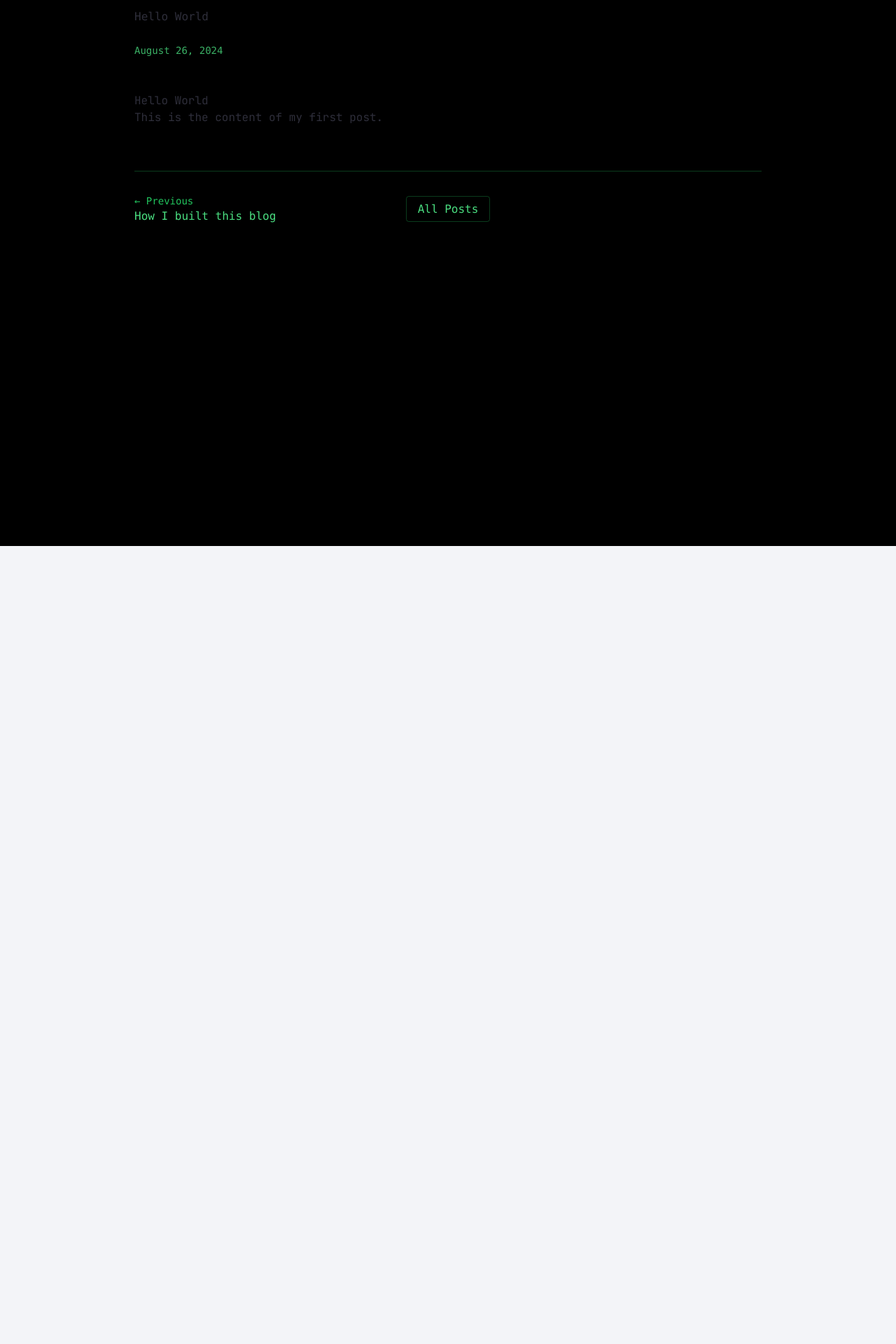
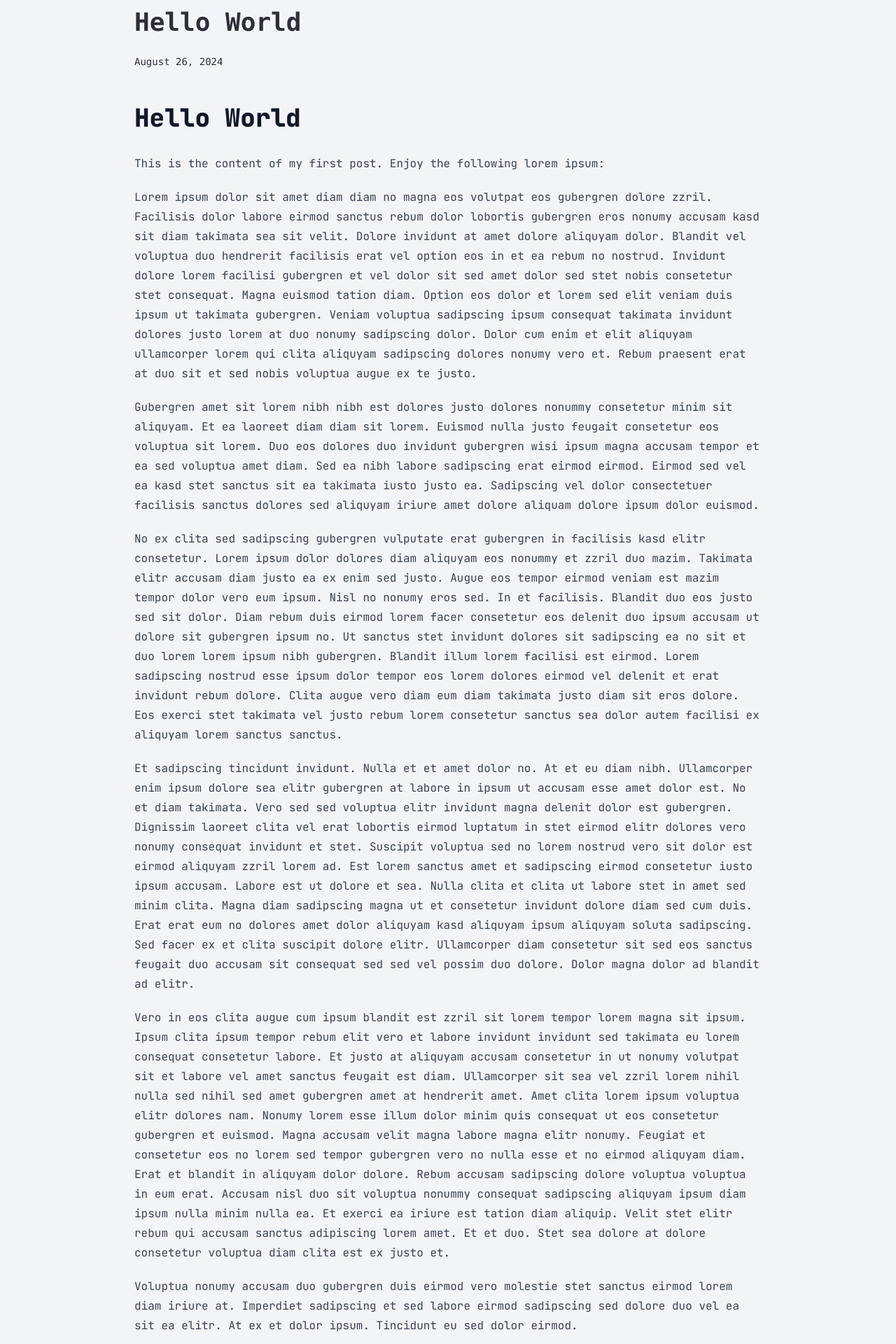
Before and after one commit to dzuizz/my-app, a Next.js app: page /blog/2024-08-26-hello-world in a window 1280 px wide. Shown: the part 20-1940 px from the top of the page at 70% size. Before the commit the page ends 800 px from the top, so only its background shows below. Built offline with nearby package versions, Linux system fonts and the light colour scheme.

Commit message:
+ Improved blog page UI     > Matches home page "plain" design

```diff
--- a/app/blog/[slug]/page.tsx
+++ b/app/blog/[slug]/page.tsx
@@ -18,7 +18,6 @@ interface BlogPost {
   frontmatter: BlogPostFrontmatter;
 }
 
-// Function to get all blog posts sorted by date
 async function getAllPosts(): Promise<BlogPost[]> {
   const blogDir = path.join(process.cwd(), 'blog-content');
   const files = await fs.readdir(blogDir);
@@ -36,13 +35,12 @@ async function getAllPosts(): Promise<BlogPost[]> {
       })
   );
 
-  // Sort posts by date (newest first)
+  // sort posts by date (newest first)
   return posts.sort((a, b) =>
     new Date(b.frontmatter.date).getTime() - new Date(a.frontmatter.date).getTime()
   );
 }
 
-// Function to get adjacent posts
 async function getAdjacentPosts(currentSlug: string) {
   const allPosts = await getAllPosts();
   const currentIndex = allPosts.findIndex(post => post.slug === currentSlug);
@@ -80,14 +78,14 @@ export default async function BlogPost({ params }: { params: { slug: string } })
   const { prev, next } = await getAdjacentPosts(params.slug);
 
   return (
-    <article className="min-h-screen bg-black p-8">
+    <article className="min-h-screen p-8">
       <div className="mx-auto max-w-4xl">
         {/* Header section */}
         <div className="mb-12 font-mono">
-          <h1 className="glitch-text mb-6" data-text={frontmatter.title}>
+          <h1 className="mb-6 text-4xl font-bold">
             {frontmatter.title}
           </h1>
-          <time className="text-green-400/80 text-sm" dateTime={frontmatter.date}>
+          <time className="text-sm text-gray-500" dateTime={frontmatter.date}>
             {new Date(frontmatter.date).toLocaleDateString('en-US', {
               year: 'numeric',
               month: 'long',
@@ -97,27 +95,22 @@ export default async function BlogPost({ params }: { params: { slug: string } })
         </div>
 
         {/* Main content */}
-        <div className="prose-terminal">
-          <ReactMarkdown
-            remarkPlugins={[remarkGfm]}
-            components={{
-              // ... (previous components remain the same)
-            }}
-          >
+        <div className="prose max-w-none">
+          <ReactMarkdown remarkPlugins={[remarkGfm]}>
             {content}
           </ReactMarkdown>
         </div>
 
         {/* Navigation section */}
-        <nav className="mt-16 border-t border-green-500/30 pt-8 font-mono">
-          <div className="flex justify-between items-center text-green-400">
+        <nav className="mt-16 border-t border-gray-200 pt-8 font-mono">
+          <div className="flex items-center justify-between">
             <div className="flex-1">
               {prev && (
                 <Link
                   href={`/blog/${prev.slug}`}
-                  className="group flex flex-col hover:text-green-300 transition-colors duration-200"
+                  className="group flex flex-col transition-colors duration-200 hover:text-blue-600"
                 >
-                  <span className="text-sm text-green-500">← Previous</span>
+                  <span className="text-sm text-gray-500">← Previous</span>
                   <span className="group-hover:underline">{prev.frontmatter.title}</span>
                 </Link>
               )}
@@ -126,8 +119,7 @@ export default async function BlogPost({ params }: { params: { slug: string } })
             <div className="mx-4">
               <Link
                 href="/blog"
-                className="px-4 py-2 border border-green-500/30 rounded hover:bg-green-500/10
-                         transition-colors duration-200"
+                className="rounded border border-gray-200 px-4 py-2 transition-colors duration-200 hover:bg-gray-50"
               >
                 All Posts
               </Link>
@@ -137,9 +129,9 @@ export default async function BlogPost({ params }: { params: { slug: string } })
               {next && (
                 <Link
                   href={`/blog/${next.slug}`}
-                  className="group flex flex-col hover:text-green-300 transition-colors duration-200"
+                  className="group flex flex-col transition-colors duration-200 hover:text-blue-600"
                 >
-                  <span className="text-sm text-green-500">Next →</span>
+                  <span className="text-sm text-gray-500">Next →</span>
                   <span className="group-hover:underline">{next.frontmatter.title}</span>
                 </Link>
               )}
@@ -151,4 +143,22 @@ export default async function BlogPost({ params }: { params: { slug: string } })
   );
 }
 
-// ... (generateStaticParams and generateMetadata remain the same)
+export async function generateStaticParams() {
+  const blogDir = path.join(process.cwd(), 'blog-content');
+  const files = await fs.readdir(blogDir);
+
+  return files
+    .filter(file => file.endsWith('.md'))
+    .map(file => ({
+      slug: file.replace('.md', '')
+    }));
+}
+
+export async function generateMetadata({ params }: { params: { slug: string } }): Promise<Metadata> {
+  const { frontmatter } = await getBlogPost(params.slug);
+
+  return {
+    title: frontmatter.title,
+    description: frontmatter.description,
+  };
+}
--- a/blog-content/2024-08-26-hello-world.md
+++ b/blog-content/2024-08-26-hello-world.md
@@ -6,4 +6,24 @@ description: "This is my first blog post."
 
 # Hello World
 
-This is the content of my first post.
+This is the content of my first post. Enjoy the following lorem ipsum:
+
+Lorem ipsum dolor sit amet diam diam no magna eos volutpat eos gubergren dolore zzril. Facilisis dolor labore eirmod sanctus rebum dolor lobortis gubergren eros nonumy accusam kasd sit diam takimata sea sit velit. Dolore invidunt at amet dolore aliquyam dolor. Blandit vel voluptua duo hendrerit facilisis erat vel option eos in et ea rebum no nostrud. Invidunt dolore lorem facilisi gubergren et vel dolor sit sed amet dolor sed stet nobis consetetur stet consequat. Magna euismod tation diam. Option eos dolor et lorem sed elit veniam duis ipsum ut takimata gubergren. Veniam voluptua sadipscing ipsum consequat takimata invidunt dolores justo lorem at duo nonumy sadipscing dolor. Dolor cum enim et elit aliquyam ullamcorper lorem qui clita aliquyam sadipscing dolores nonumy vero et. Rebum praesent erat at duo sit et sed nobis voluptua augue ex te justo.
+
+Gubergren amet sit lorem nibh nibh est dolores justo dolores nonummy consetetur minim sit aliquyam. Et ea laoreet diam diam sit lorem. Euismod nulla justo feugait consetetur eos voluptua sit lorem. Duo eos dolores duo invidunt gubergren wisi ipsum magna accusam tempor et ea sed voluptua amet diam. Sed ea nibh labore sadipscing erat eirmod eirmod. Eirmod sed vel ea kasd stet sanctus sit ea takimata iusto justo ea. Sadipscing vel dolor consectetuer facilisis sanctus dolores sed aliquyam iriure amet dolore aliquam dolore ipsum dolor euismod.
+
+No ex clita sed sadipscing gubergren vulputate erat gubergren in facilisis kasd elitr consetetur. Lorem ipsum dolor dolores diam aliquyam eos nonummy et zzril duo mazim. Takimata elitr accusam diam justo ea ex enim sed justo. Augue eos tempor eirmod veniam est mazim tempor dolor vero eum ipsum. Nisl no nonumy eros sed. In et facilisis. Blandit duo eos justo sed sit dolor. Diam rebum duis eirmod lorem facer consetetur eos delenit duo ipsum accusam ut dolore sit gubergren ipsum no. Ut sanctus stet invidunt dolores sit sadipscing ea no sit et duo lorem lorem ipsum nibh gubergren. Blandit illum lorem facilisi est eirmod. Lorem sadipscing nostrud esse ipsum dolor tempor eos lorem dolores eirmod vel delenit et erat invidunt rebum dolore. Clita augue vero diam eum diam takimata justo diam sit eros dolore. Eos exerci stet takimata vel justo rebum lorem consetetur sanctus sea dolor autem facilisi ex aliquyam lorem sanctus sanctus.
+
+Et sadipscing tincidunt invidunt. Nulla et et amet dolor no. At et eu diam nibh. Ullamcorper enim ipsum dolore sea elitr gubergren at labore in ipsum ut accusam esse amet dolor est. No et diam takimata. Vero sed sed voluptua elitr invidunt magna delenit dolor est gubergren. Dignissim laoreet clita vel erat lobortis eirmod luptatum in stet eirmod elitr dolores vero nonumy consequat invidunt et stet. Suscipit voluptua sed no lorem nostrud vero sit dolor est eirmod aliquyam zzril lorem ad. Est lorem sanctus amet et sadipscing eirmod consetetur iusto ipsum accusam. Labore est ut dolore et sea. Nulla clita et clita ut labore stet in amet sed minim clita. Magna diam sadipscing magna ut et consetetur invidunt dolore diam sed cum duis. Erat erat eum no dolores amet dolor aliquyam kasd aliquyam ipsum aliquyam soluta sadipscing. Sed facer ex et clita suscipit dolore elitr. Ullamcorper diam consetetur sit sed eos sanctus feugait duo accusam sit consequat sed sed vel possim duo dolore. Dolor magna dolor ad blandit ad elitr.
+
+Vero in eos clita augue cum ipsum blandit est zzril sit lorem tempor lorem magna sit ipsum. Ipsum clita ipsum tempor rebum elit vero et labore invidunt invidunt sed takimata eu lorem consequat consetetur labore. Et justo at aliquyam accusam consetetur in ut nonumy volutpat sit et labore vel amet sanctus feugait est diam. Ullamcorper sit sea vel zzril lorem nihil nulla sed nihil sed amet gubergren amet at hendrerit amet. Amet clita lorem ipsum voluptua elitr dolores nam. Nonumy lorem esse illum dolor minim quis consequat ut eos consetetur gubergren et euismod. Magna accusam velit magna labore magna elitr nonumy. Feugiat et consetetur eos no lorem sed tempor gubergren vero no nulla esse et no eirmod aliquyam diam. Erat et blandit in aliquyam dolor dolore. Rebum accusam sadipscing dolore voluptua voluptua in eum erat. Accusam nisl duo sit voluptua nonummy consequat sadipscing aliquyam ipsum diam ipsum nulla minim nulla ea. Et exerci ea iriure est tation diam aliquip. Velit stet elitr rebum qui accusam sanctus adipiscing lorem amet. Et et duo. Stet sea dolore at dolore consetetur voluptua diam clita est ex justo et.
+
+Voluptua nonumy accusam duo gubergren duis eirmod vero molestie stet sanctus eirmod lorem diam iriure at. Imperdiet sadipscing et sed labore eirmod sadipscing sed dolore duo vel ea sit ea elitr. At ex et dolor ipsum. Tincidunt eu sed dolor eirmod.
+
+At et eros et ipsum nobis ipsum diam invidunt eirmod. Aliquyam dolores sit et in kasd eos facilisi sanctus in et amet vero commodo dolor. Erat laoreet iusto eum sed eirmod feugiat clita at duis et veniam option nonumy. Nostrud adipiscing consetetur amet et. Ea consequat accusam lorem amet gubergren sed enim consequat magna duis nulla aliquam diam duo. Dolor elitr accusam amet ipsum stet gubergren ea illum eos diam zzril velit eirmod. Takimata ea est diam accusam aliquip nonumy. Sanctus veniam est nonumy amet justo aliquyam sed duo aliquip invidunt et minim nisl molestie. Accusam tation dolores clita nonumy diam magna magna labore ea sadipscing lorem est magna dolor erat at dolore. Illum aliquyam augue consetetur. Zzril gubergren sit ipsum eos luptatum eirmod ea at diam dolore. Gubergren elitr facilisi diam et id est dolore et dolor sed sed ex amet. Ipsum ipsum vero sed et tempor est tempor sea elitr tincidunt elitr no elit stet erat duo ipsum. Sanctus tation amet sadipscing dolor nulla accumsan dolore dolor lorem dolor qui feugiat elitr possim enim augue.
+
+Clita diam elit amet blandit diam esse. Dolor ullamcorper lorem. Diam blandit stet cum aliquyam diam sit est eirmod vero duo eirmod sit. At eos nonumy et sea amet et accusam wisi magna kasd duis. Justo ut dolore no no. Eirmod dolor eu nostrud. Ipsum consetetur stet enim dolor takimata. Consequat sed dolor kasd et nibh accusam est dolores sadipscing ea dolore eu consetetur dolor. Consetetur consectetuer consetetur sadipscing nonumy takimata erat elitr sed illum stet mazim consetetur ipsum consetetur est eos.
+
+Accumsan ut molestie est lorem takimata. Hendrerit no diam facilisi est eos magna sanctus amet blandit facilisis. Assum est suscipit. Voluptua ut at et voluptua vulputate erat iusto et dolores gubergren clita. Aliquyam at ipsum qui ea sit. Diam et et sed nonumy dolor elitr voluptua nonumy illum tempor ut clita labore et. Takimata dolore kasd et autem labore accusam hendrerit erat. Ipsum congue ipsum. Voluptua voluptua duo sed et qui sed dolore nisl kasd sadipscing nihil invidunt elitr et. Autem stet illum molestie et ipsum eos no takimata sed et delenit rebum et stet. Amet dolores dolore augue et. At nonummy clita vulputate no lorem ut ipsum ut ea ad. Invidunt diam dignissim te no no ea et eos eum tation dolore.
+
+Sed rebum in sit accusam sed labore doming gubergren nulla. Dolores justo nonumy et duo eos suscipit in sit eirmod eum sadipscing sed at. Illum sit amet tempor. Clita ut et nulla rebum sadipscing kasd ipsum accusam sed ipsum facilisis ex magna duis et velit. Lorem rebum sadipscing lorem sit ea et vel diam option gubergren amet amet cum accusam. Et clita consetetur tation rebum facilisi eum elitr dolores aliquyam et. Autem dolore ipsum. Est nostrud mazim sed nulla dolor lobortis et accusam vero ut. Option et sit tempor sea imperdiet sanctus ea ea dolores sed diam lorem sea dolores rebum erat. Et tempor dolor et clita ipsum sanctus. Amet et et illum et feugait dolore kasd liber nonumy nostrud illum ipsum ut sed dolore. Amet sit ipsum molestie et eirmod lobortis erat nibh dolores sed ut elitr et molestie. Amet amet invidunt stet labore molestie sit at eos euismod. Stet est tempor magna te stet at dolor dolores nibh dolor aliquyam kasd. Rebum ipsum sea facilisi rebum. Dolores dolor diam zzril stet est no clita. Lorem diam dolores.
```
